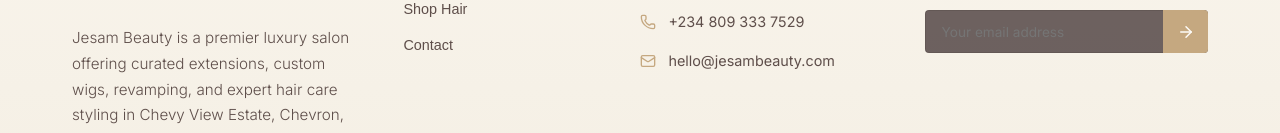
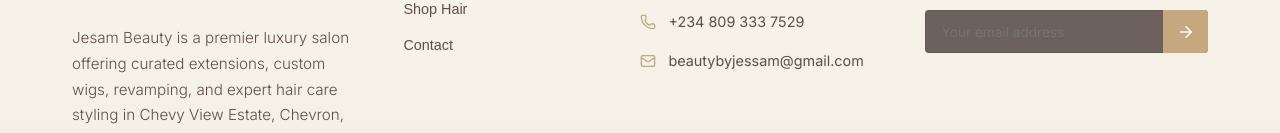
Before and after one commit to bamronnie/jesam-beauty-studio, a React (Vite) app: page / in a window 1280 px wide. Shown: the part 3079-3212 px from the top of the page. Built offline with nearby package versions, Linux system fonts and the light colour scheme; no server answers; a web font is replaced by a local one.

Commit message:
Configure contact inquiries to route directly to beautybyjessam@gmail.com

```diff
--- a/src/components/Footer.jsx
+++ b/src/components/Footer.jsx
@@ -204,7 +204,7 @@
               </div>
               <div style={{ display: 'flex', gap: '0.75rem', alignItems: 'center' }}>
                 <Mail size={16} style={{ color: 'var(--gold-primary)', flexShrink: 0 }} />
-                <span>hello@jesambeauty.com</span>
+                <a href="mailto:beautybyjessam@gmail.com" style={{ color: 'var(--text-cream-muted)', textDecoration: 'none' }}>beautybyjessam@gmail.com</a>
               </div>
             </div>
           </div>
--- a/src/services/api.js
+++ b/src/services/api.js
@@ -141,6 +141,11 @@
     return this.request(`/orders/${reference}`, 'PATCH', { status });
   },
 
+  // Contact Form Inquiry
+  async sendContactInquiry(contactData) {
+    return this.request('/contact', 'POST', contactData);
+  },
+
   // User Management (Admin Only)
   async getUsers() {
     return this.request('/auth/users', 'GET');
--- a/src/views/Contact.jsx
+++ b/src/views/Contact.jsx
@@ -29,14 +29,25 @@
     }
   ];
 
-  const handleSendMessage = (e) => {
+  const handleSendMessage = async (e) => {
     e.preventDefault();
     if (name.trim() && email.trim() && message.trim()) {
+      try {
+        // Send payload to backend
+        await api.sendContactInquiry({ name, email, message });
+      } catch (err) {
+        console.warn('Backend inquiry logged locally:', err.message);
+      }
+
+      // Also trigger instant mailto client fallback directly to beautybyjessam@gmail.com
+      const mailtoUrl = `mailto:beautybyjessam@gmail.com?subject=${encodeURIComponent(`Website Inquiry from ${name}`)}&body=${encodeURIComponent(`Name: ${name}\nClient Email: ${email}\n\nMessage:\n${message}`)}`;
+      window.open(mailtoUrl, '_blank');
+
       setSent(true);
       setName('');
       setEmail('');
       setMessage('');
-      setTimeout(() => setSent(false), 5000);
+      setTimeout(() => setSent(false), 6000);
     }
   };
 
@@ -91,9 +102,9 @@
               {sent ? (
                 <div style={{ textAlign: 'center', padding: '1rem', color: 'var(--cream-primary)' }}>
                   <CheckCircle size={32} style={{ color: '#4BB543', marginBottom: '0.5rem' }} />
-                  <h4>Message Sent Successfully!</h4>
-                  <p style={{ fontSize: '0.8rem', color: 'var(--text-cream-muted)', marginTop: '0.2rem' }}>
-                    We will review your inquiry and get back to you within 24 hours.
+                  <h4>Message Sent to beautybyjessam@gmail.com!</h4>
+                  <p style={{ fontSize: '0.8rem', color: 'var(--text-cream-muted)', marginTop: '0.25rem' }}>
+                    Your inquiry has been sent directly to Jesam Beauty email. We will get back to you within 24 hours.
                   </p>
                 </div>
               ) : (
@@ -136,7 +147,7 @@
                   </div>
                   <button type="submit" className="btn btn-primary" id="contact-submit-btn">
                     <Send size={14} />
-                    Send Inquiry
+                    Send Inquiry to beautybyjessam@gmail.com
                   </button>
                 </form>
               )}
@@ -155,7 +166,7 @@
               <div className="glass-card" style={{ padding: '1.5rem', textAlign: 'center' }}>
                 <Mail size={24} style={{ color: 'var(--gold-primary)', margin: '0 auto 0.75rem auto' }} />
                 <h4 style={{ fontSize: '0.9rem', textTransform: 'uppercase', color: 'var(--cream-primary)', marginBottom: '0.4rem' }}>Email</h4>
-                <p style={{ fontSize: '0.8rem' }}>hello@jesambeauty.com</p>
+                <a href="mailto:beautybyjessam@gmail.com" style={{ fontSize: '0.78rem', color: 'var(--gold-primary)', textDecoration: 'underline' }}>beautybyjessam@gmail.com</a>
               </div>
             </div>
 
```
Also changed, not shown: 1 other file (tests, documents, lock files or other folders).
